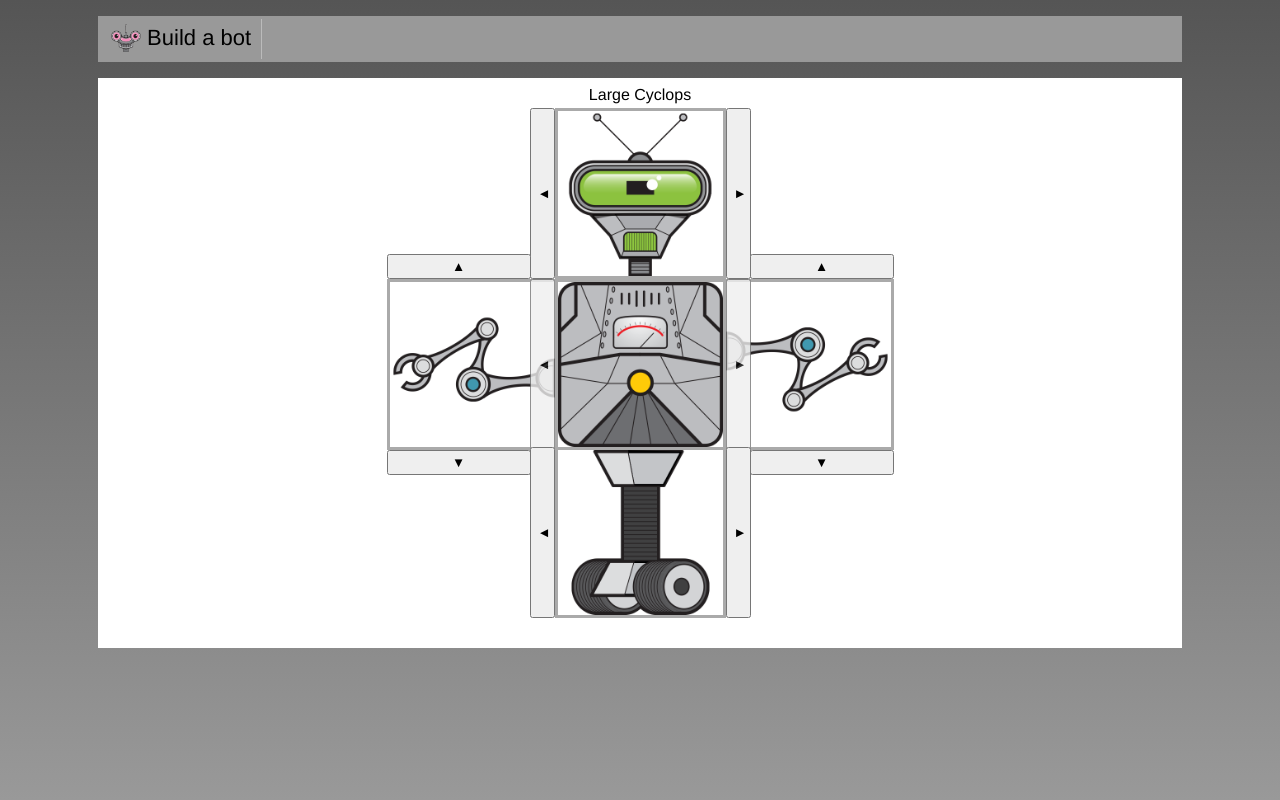
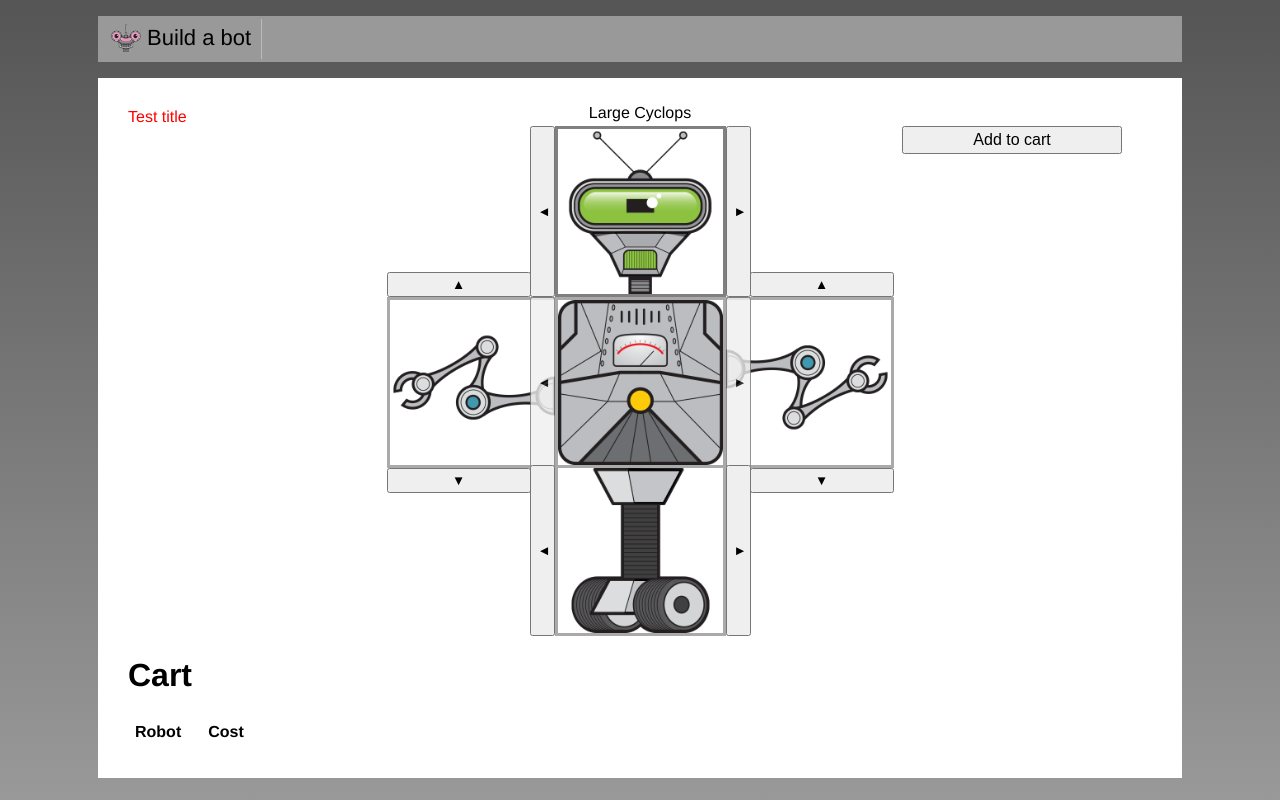
Before and after one commit to kimnovak/build-a-robot, a Vue app: page / in a window 1280 px wide. Built offline with nearby package versions, Linux system fonts and the light colour scheme.

Commit message:
Add scss support

```diff
--- a/package.json
+++ b/package.json
@@ -9,6 +9,8 @@
   },
   "dependencies": {
     "core-js": "^3.6.5",
+    "node-sass": "^5.0.0",
+    "sass-loader": "^10.1.0",
     "vue": "^2.6.11"
   },
   "devDependencies": {
--- a/src/App.vue
+++ b/src/App.vue
@@ -11,6 +11,9 @@
       </nav>
     </header>
     <main>
+      <div class="robot-name">
+        Test title
+      </div>
       <RobotBuilder />
     </main>
   </div>
@@ -28,9 +31,15 @@
 </script>
 
 <style>
-body {
-  background: linear-gradient(to bottom, #555, #999);
-  background-attachment: fixed;
+  body {
+    background: linear-gradient(to bottom, #555, #999);
+    background-attachment: fixed;
+  }
+</style>
+
+<style scoped>
+.robot-name {
+  color: red;
 }
 #app {
   font-family: Avenir, Helvetica, Arial, sans-serif;
```
Also changed, not shown: src/build/RobotBuilder.vue, 1 other file (tests, documents, lock files or other folders).
